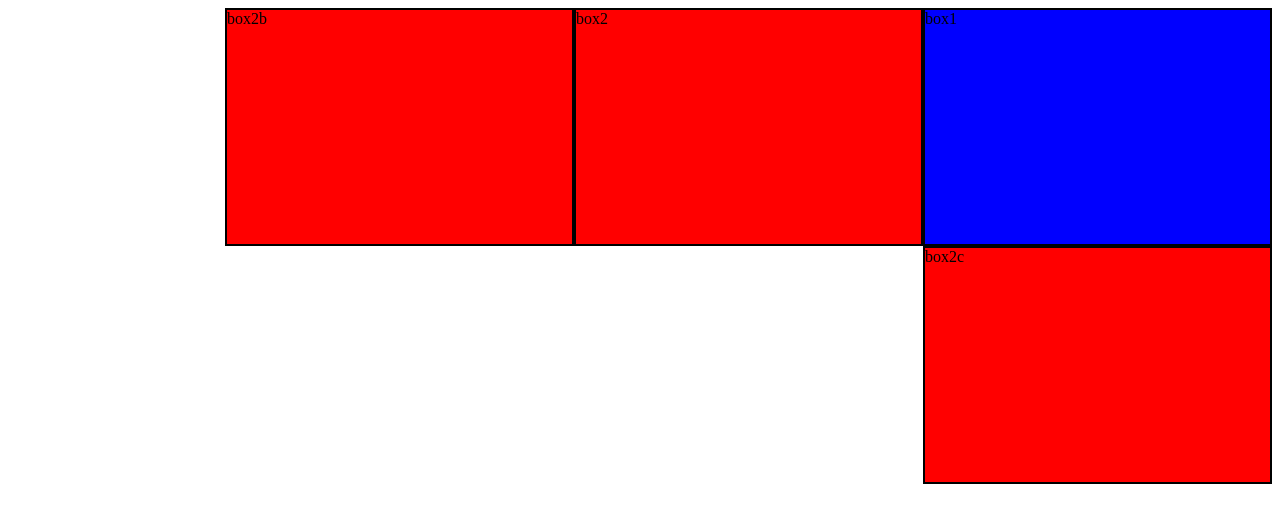
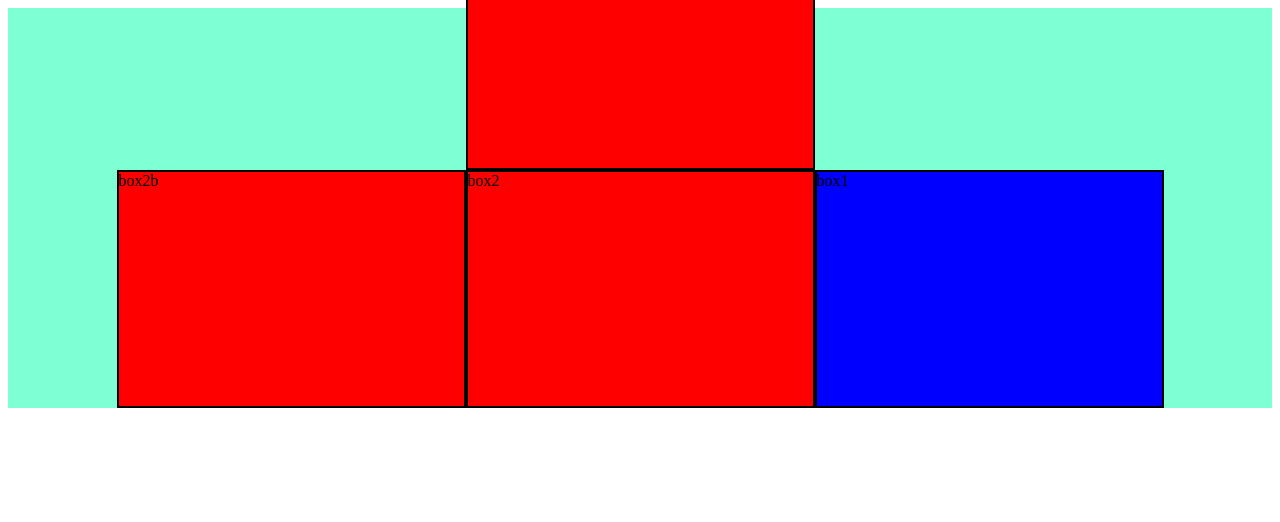
Before and after one commit to YogeshKinekar/css_practice, a plain HTML site: page flexbox/index_1.html in a window 1280 px wide. Drawn offline with Linux system fonts and the light colour scheme.

Commit message:
added justify content

```diff
--- a/flexbox/index_1.html
+++ b/flexbox/index_1.html
@@ -9,7 +9,11 @@
         .container{
             display: flex;
             flex-direction: row-reverse;
-            flex-wrap: wrap;
+            flex-wrap: wrap-reverse;
+            justify-content: center;
+            background-color: aquamarine;
+            height: 50vh;
+
         }
         .box1{
             height: 234px;
```
